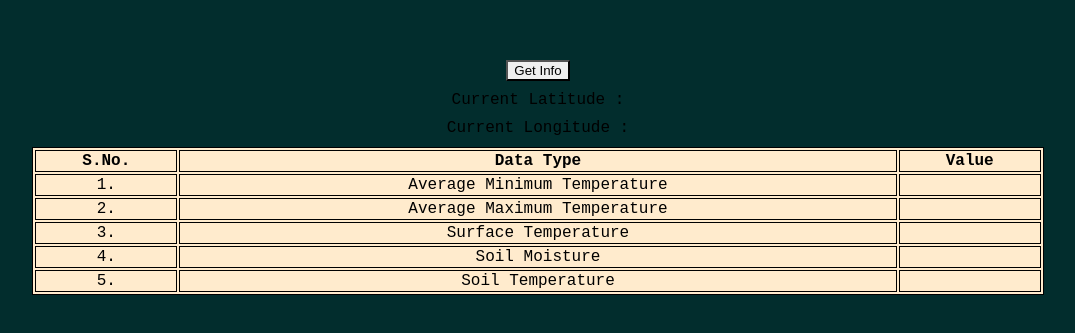
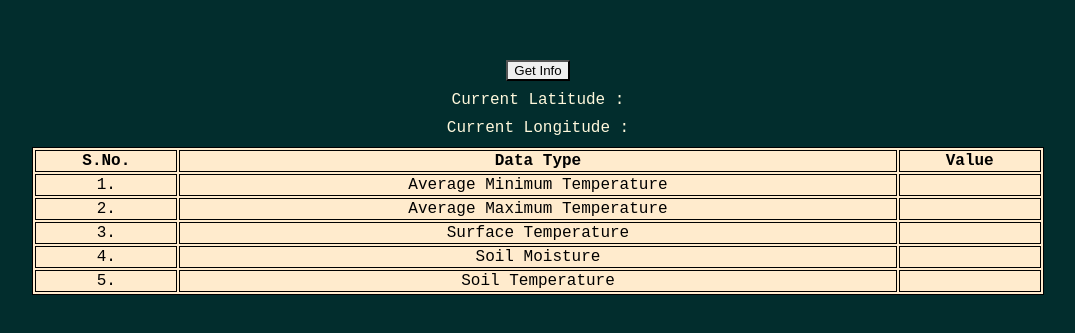
Before and after one commit to Ayush-projects/weather, a plain HTML site: page index.html in a window 1280 px wide. Shown: the part 231-564 px from the top of the page, without its empty margins (102-1177 px from the left). Drawn offline with Linux system fonts and the light colour scheme; some packages are replaced by stand-ins of ours.

Commit message:
Update index.html

```diff
--- a/index.html
+++ b/index.html
@@ -12,8 +12,8 @@
     <script src="script.js"></script>
 
 <button id="btn" onclick="locate()">Get Info</button>
-<div id="lat" style="margin: 0 auto; font-family: 'Courier New', Courier, monospace; margin-top: 10px;">Current Latitude : </div>
-<div id="long" style="margin: 0 auto; font-family: 'Courier New', Courier, monospace;margin-top: 10px; margin-bottom: 10px;">Current Longitude : </div>
+<div id="lat" style="margin: 0 auto; font-family: 'Courier New', Courier, monospace; margin-top: 10px;color: cornsilk;">Current Latitude : </div>
+<div id="long" style="margin: 0 auto; font-family: 'Courier New', Courier, monospace;margin-top: 10px; margin-bottom: 10px;color: cornsilk;">Current Longitude : </div>
 <table style="width:80%">
     <tr>
       <th class="p">S.No.</th>
```
